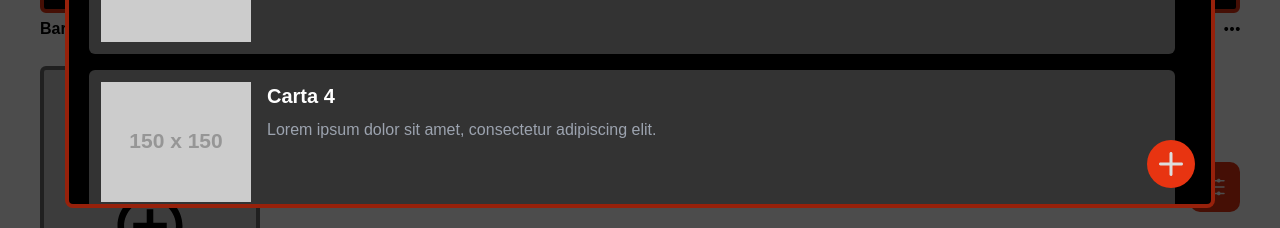
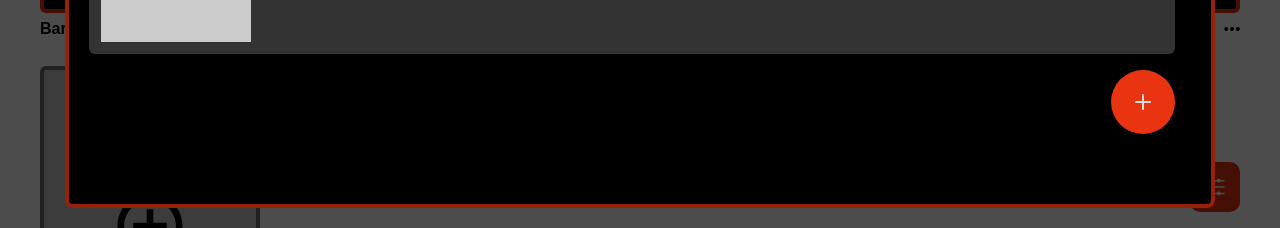
Before and after one commit to Pattoxd45/integracion-II, a React (Create React App) app in the folder proyecto/: page /decks in a window 1280 px wide. Both pictures are taken after a click on the element 150 px from the left and 424 px from the top of the page. Shown: the part 572-800 px from the top of the page. Built offline with nearby package versions, Linux system fonts and the light colour scheme.

Commit message:
diseño visualización de carta

```diff
--- a/proyecto/src/components/CardDetails.jsx
+++ b/proyecto/src/components/CardDetails.jsx
@@ -1,28 +1,38 @@
-import React from 'react';
+import React from "react";
 
-const CardDetails = ({ card, onClose }) => {
-  if (!card) return null;
+const CardDetails = ({ selectedCard, closeDetails }) => {
+  if (!selectedCard) return null;
 
   return (
-    <div className="w-full h-full p-4 bg-[#222] text-white rounded-lg">
-      {/* Botón para cerrar la vista de detalle */}
-      <button
-        className="text-white hover:text-red-500 mb-4"
-        onClick={onClose}
-      >
-        Cerrar
-      </button>
+    <div className="w-[80%] bg-[#222] ml-4 p-5 rounded-lg text-white flex">
+      {/* Imagen de la carta */}
+      <div className="w-[50%] flex-shrink-0">
+        <img
+          src={selectedCard.image}
+          alt={selectedCard.name}
+          className="w-full h-full object-cover rounded-md"
+        />
+      </div>
 
-      {/* Información de la carta */}
-      <h2 className="text-3xl font-bold mb-2">{card.name}</h2>
-      <img
-        src={card.image}
-        alt={card.name}
-        className="w-[300px] h-[400px] object-cover mb-4"
-      />
-      <p className="mb-2">Tipo: {card.type || "Tipo no disponible"}</p>
-      <p className="mb-2">Mana: {card.mana || "N/A"}</p>
-      <p className="mb-2">Descripción: {card.description || "Sin descripción"}</p>
+      {/* Descripciones de la carta */}
+      <div className="ml-6 w-[50%] flex flex-col">
+        <button
+          className="self-end text-white hover:text-red-500 mb-4"
+          onClick={closeDetails}
+        >
+          Cerrar
+        </button>
+        <h2 className="text-3xl font-bold">{selectedCard.name}</h2>
+        <p className="mt-4 text-lg">
+          Descripción: Lorem ipsum dolor sit amet, consectetur adipiscing elit.
+        </p>
+        <p className="mt-2">Mana: {selectedCard.mana || "Desconocido"}</p>
+        <p className="mt-2">Tipo: {selectedCard.type || "Desconocido"}</p>
+        <p className="mt-2">
+          Poder/Toughness: {selectedCard.power || "N/A"} /{" "}
+          {selectedCard.toughness || "N/A"}
+        </p>
+      </div>
     </div>
   );
 };
--- a/proyecto/src/components/InsideDecks.jsx
+++ b/proyecto/src/components/InsideDecks.jsx
@@ -3,7 +3,8 @@ import { AiOutlineClose } from "react-icons/ai";
 import { IoIosOptions } from "react-icons/io";
 import { MdEdit, MdEditOff } from "react-icons/md";
 import { FaTrashCan } from "react-icons/fa6";
-import { IoIosAdd } from "react-icons/io"; // Importar el ícono de agregar
+import { IoIosAdd } from "react-icons/io";
+import CardDetails from "./CardDetails"; // Importar CardDetails
 
 const InsideDecks = ({ closeModal, deckName }) => {
   const modalRef = useRef(null);
@@ -11,13 +12,10 @@ const InsideDecks = ({ closeModal, deckName }) => {
   // Cartas de ejemplo (placeholder)
   const cards = useMemo(
     () => [
-      { id: 1, name: "Carta 1", image: "https://via.placeholder.com/150" },
-      { id: 2, name: "Carta 2", image: "https://via.placeholder.com/150" },
-      { id: 3, name: "Carta 3", image: "https://via.placeholder.com/150" },
-      { id: 4, name: "Carta 4", image: "https://via.placeholder.com/150" },
-      { id: 5, name: "Carta 5", image: "https://via.placeholder.com/150" },
-      { id: 6, name: "Carta 6", image: "https://via.placeholder.com/150" },
-      { id: 7, name: "Carta 7", image: "https://via.placeholder.com/150" },
+      { id: 1, name: "Carta 1", image: "https://via.placeholder.com/150", mana: "1G", type: "Criatura", power: 3, toughness: 2 },
+      { id: 2, name: "Carta 2", image: "https://via.placeholder.com/150", mana: "2U", type: "Hechizo", power: null, toughness: null },
+      { id: 3, name: "Carta 3", image: "https://via.placeholder.com/150", mana: "3R", type: "Enchantment", power: null, toughness: null },
+      // Más cartas...
     ],
     []
   );
@@ -26,6 +24,7 @@ const InsideDecks = ({ closeModal, deckName }) => {
   const [filteredCards, setFilteredCards] = useState(cards);
   const [editMode, setEditMode] = useState(false);
   const [selectedCards, setSelectedCards] = useState([]);
+  const [selectedCardDetails, setSelectedCardDetails] = useState(null);
 
   useEffect(() => {
     document.body.style.overflow = "hidden";
@@ -41,9 +40,18 @@ const InsideDecks = ({ closeModal, deckName }) => {
       }
     };
 
+    const handleEscKey = (event) => {
+      if (event.key === "Escape") {
+        closeModal();
+      }
+    };
+
     document.addEventListener("mousedown", handleClickOutside);
+    document.addEventListener("keydown", handleEscKey);
+
     return () => {
       document.removeEventListener("mousedown", handleClickOutside);
+      document.removeEventListener("keydown", handleEscKey);
     };
   }, [modalRef, closeModal]);
 
@@ -56,7 +64,8 @@ const InsideDecks = ({ closeModal, deckName }) => {
 
   const toggleEditMode = () => {
     setEditMode(!editMode);
-    setSelectedCards([]); // Limpiar la selección cuando se cambia el modo
+    setSelectedCards([]);
+    setSelectedCardDetails(null); // Cerrar detalles de carta si se activa el modo edición
   };
 
   const toggleSelectCard = (cardId) => {
@@ -75,11 +84,21 @@ const InsideDecks = ({ closeModal, deckName }) => {
     setSelectedCards([]);
   };
 
+  const handleCardClick = (card) => {
+    if (!editMode) {
+      setSelectedCardDetails(card);
+    }
+  };
+
+  const closeCardDetails = () => {
+    setSelectedCardDetails(null);
+  };
+
   return (
     <div className="fixed inset-0 bg-black bg-opacity-70 z-50 flex justify-center items-center">
       <div
         ref={modalRef}
-        className="relative w-[1150px] h-[95vh] max-h-[95vh] p-5 bg-[#000] rounded-lg border-[4px] border-[#E83411] border-opacity-65 overflow-hidden"
+        className="relative w-[1150px] h-[95vh] max-h-[95vh] p-5 bg-[#000] rounded-lg border-[4px] border-[#E83411] border-opacity-65 overflow-hidden flex m-auto"
       >
         {/* Botón de cerrar */}
         <button
@@ -89,7 +108,8 @@ const InsideDecks = ({ closeModal, deckName }) => {
           <AiOutlineClose size={24} />
         </button>
 
-        {/* Título del modal */}
+        {/* Contenedor de cartas y detalles */}
+        <div className={`w-${selectedCardDetails ? "[35%]" : "[100%]"} transition-all duration-500`}>
           <h2 className="text-white text-2xl font-bold mb-4">{deckName}</h2>
 
           {/* Barra de búsqueda, opciones y botón de editar */}
@@ -130,13 +150,14 @@ const InsideDecks = ({ closeModal, deckName }) => {
           </div>
 
           {/* Contenedor de cartas con scroll */}
-        <div className="overflow-y-auto max-h-[80vh] pr-4">
+          <div className="overflow-y-auto max-h-[70vh] pr-4">
             <div className="grid grid-cols-1 gap-4">
               {filteredCards.length > 0 ? (
                 filteredCards.map((card) => (
                   <div
                     key={card.id}
-                  className="relative flex bg-[#333] p-3 rounded-md"
+                    className="relative flex bg-[#333] p-3 rounded-md cursor-pointer"
+                    onClick={() => handleCardClick(card)}
                   >
                     {/* Imagen a la izquierda */}
                     <div className="w-[150px] flex-shrink-0">
@@ -174,22 +195,21 @@ const InsideDecks = ({ closeModal, deckName }) => {
                 <p className="text-white">No se encontraron cartas.</p>
               )}
             </div>
+            <div className="flex justify-end mt-4">
+              <button className="bg-[#E83411] text-[#ddd] rounded-full hover:bg-[#b52e0e] transition-colors p-4">
+                <IoIosAdd className="text-[32px]" />
+              </button>
+            </div>
+          </div>
         </div>
 
-        {/* Botones flotantes para eliminar y agregar cartas */}
-        <div className="absolute bottom-4 right-4 flex items-center space-x-2">
-          {editMode && selectedCards.length > 0 && (
-            <button
-              className="bg-[#E83411] text-white rounded-full p-3 hover:bg-[#b52e0e] transition-colors"
-              onClick={handleDelete}
-            >
-              <FaTrashCan className="text-[24px]" />
-            </button>
+        {/* Detalles de la carta seleccionada */}
+        {selectedCardDetails && (
+          <CardDetails
+            selectedCard={selectedCardDetails}
+            closeDetails={closeCardDetails}
+          />
         )}
-          <button className="bg-[#E83411] text-[#ddd] rounded-full hover:bg-[#b52e0e] transition-colors">
-            <IoIosAdd className="text-[48px]" />
-          </button>
-        </div>
       </div>
     </div>
   );
```
Lines whose indentation alone changed are shown as unchanged.
